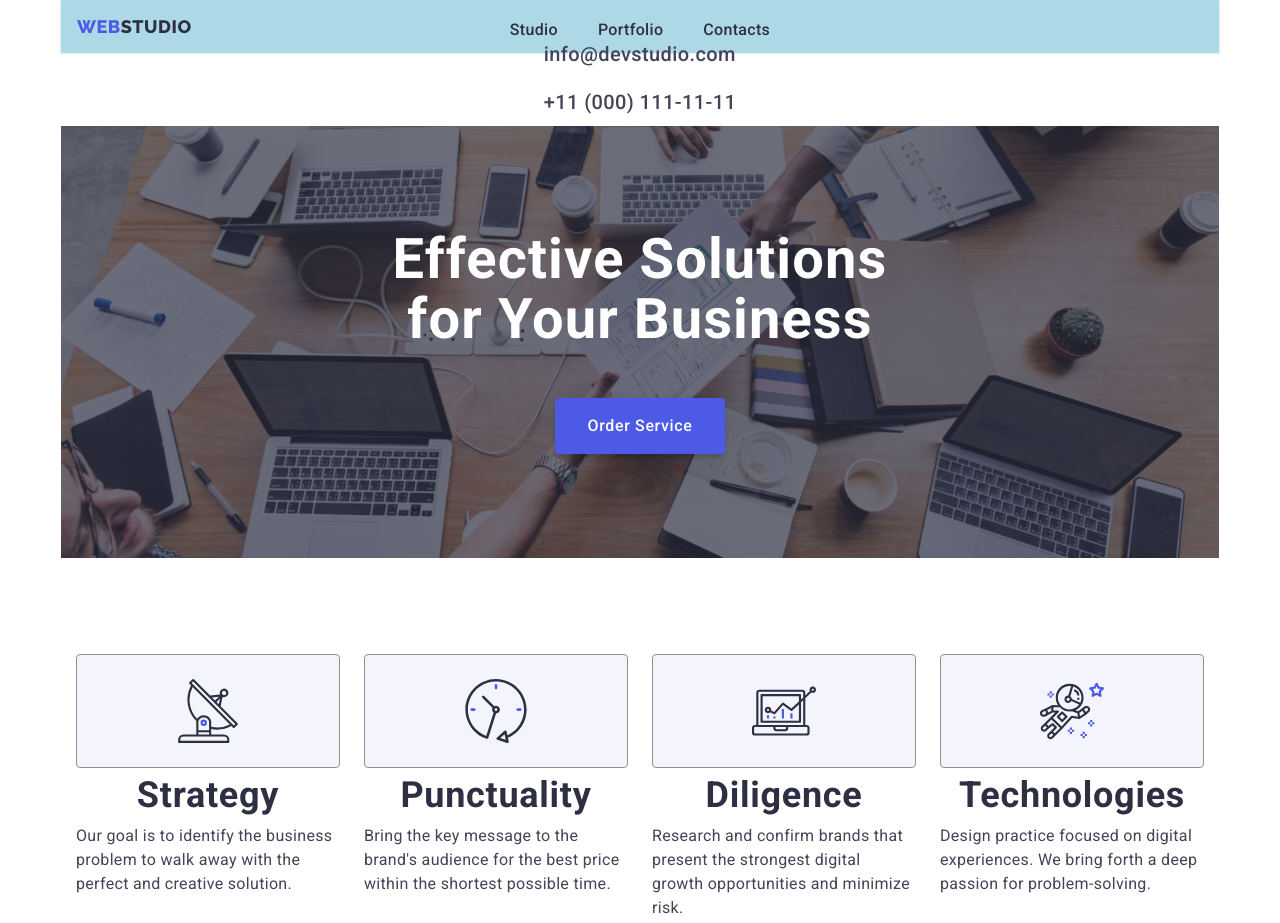
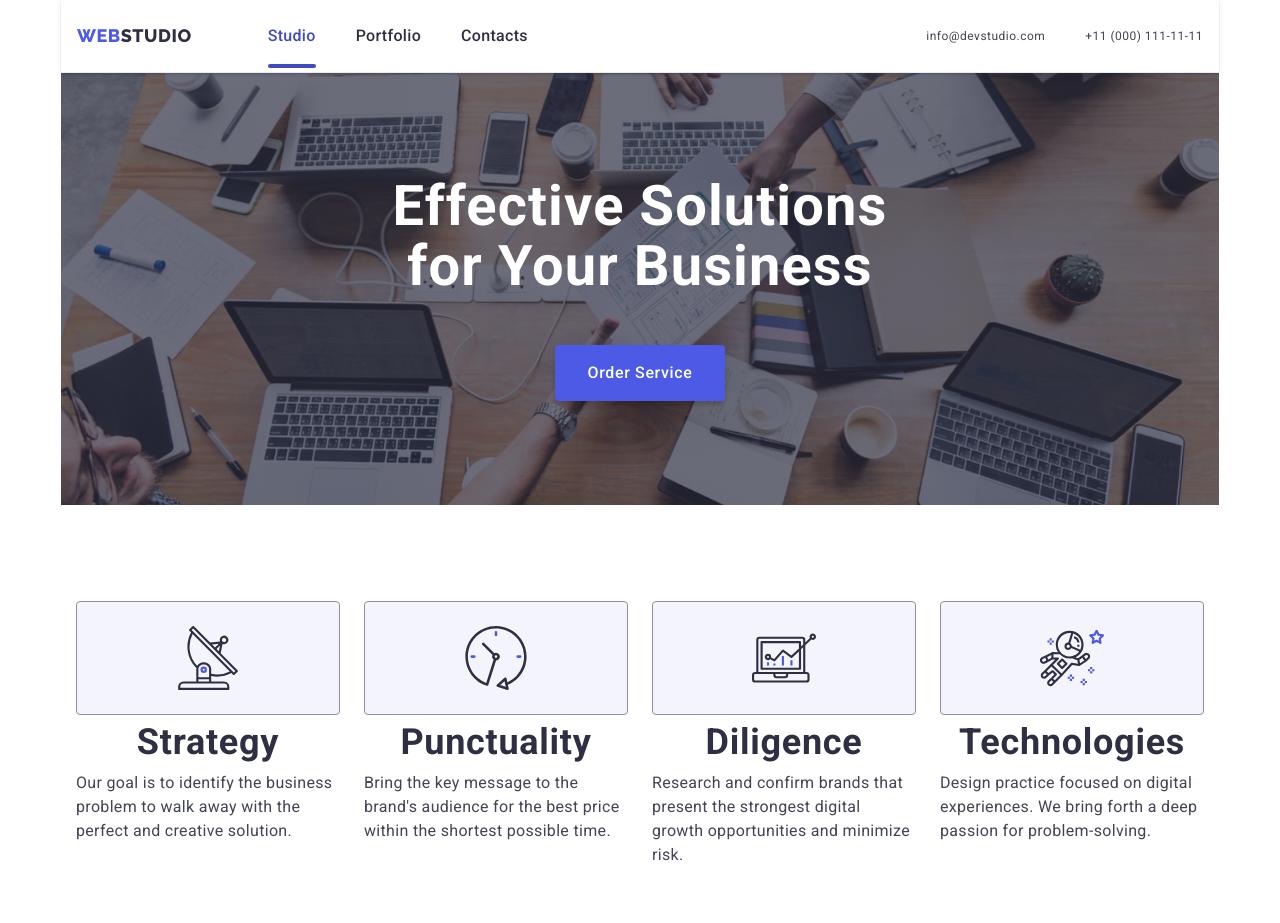
Before and after one commit to AnnaVolkodav/goit-markup-hw-06, a plain HTML site: page xindex.html in a window 1280 px wide. Shown: the top 923 px of the page. Drawn offline with nearby package versions, Linux system fonts and the light colour scheme.

Commit message:
fixing all header menu + ::after + bg

```diff
--- a/css/styles.css
+++ b/css/styles.css
@@ -56,7 +56,6 @@ img {
 /*?=================HEADER==================== */
 /*!HEADER SECTION */
 .header-section {
-  /* padding: 24px 15px; */
   border-bottom: 1px solid #e7e9fc;
   box-shadow: 0px 1px 6px 0px rgba(46, 47, 66, 0.08),
     0px 1px 1px 0px rgba(46, 47, 66, 0.16),
--- a/css/xstyle.css
+++ b/css/xstyle.css
@@ -57,7 +57,6 @@ img {
 
 /* !===HEADER */
 .header {
-  /* max-width: 320px; */
   margin: 0 auto;
 }
 
@@ -72,7 +71,7 @@ img {
   flex-direction: row;
   justify-content: space-between;
   align-items: center;
-  background-color: lightyellow;
+  background-color: #ffffff;
   border-bottom: 1px solid #e7e9fc;
   box-shadow: 0px 1px 6px 0px rgba(46, 47, 66, 0.08),
     0px 1px 1px 0px rgba(46, 47, 66, 0.16),
@@ -127,7 +126,8 @@ img {
   background-color: #ffffff;
   padding: 72px 24px 40px 16px;
   z-index: 100000;
-  /* visibility: hidden; */
+  visibility: hidden;
+  opacity: 0;
   pointer-events: none;
 
   display: flex;
@@ -216,7 +216,7 @@ img {
 
 .menu-address-list {
   display: flex;
-  flex-direction: column;
+  flex-direction: column-reverse;
   gap: 24px;
   margin-bottom: 48px;
 }
@@ -780,7 +780,8 @@ img {
   }
 
   .header-container {
-    background-color: lightpink;
+    padding-top: 0;
+    padding-bottom: 0;
   }
 
   /* ===menu */
@@ -788,19 +789,19 @@ img {
     display: none;
   }
 
-  .header-container {
-    justify-content: flex-start;
+  .header-logo-link {
+    margin-right: 120px;
   }
 
   .hidden-header-menu {
     position: relative;
     visibility: visible;
+    opacity: 1;
     pointer-events: all;
     padding: 0;
     height: 72px;
 
-    justify-content: center;
-    align-items: center;
+    flex-direction: row;
   }
 
   .menu-close-btn {
@@ -816,6 +817,49 @@ img {
     font-size: 16px;
     font-weight: 500;
     line-height: 1.5;
+  }
+
+  .menu-nav-link.current {
+    color:#404bbf;
+  }
+
+  .current {
+    position: relative;
+  }
+
+  .current::after {
+    content: "";
+    position: absolute;
+    top: 20px;
+    left: 0;
+    bottom: -1px;
+    margin-top: 20px;
+    width: 100%;
+    height: 4px;
+    background-color: #404bbf;
+    border-radius: 2px;
+  }
+
+  .menu-down-part {
+    display: flex;
+    justify-content: center;
+    align-items: center;
+  }
+
+  .menu-address-list {
+    margin-bottom: 0;
+    flex-direction: column;
+    justify-content: center;
+    align-items: center;
+    gap: 12px;
+  }
+
+  .menu-adr-link {
+    font-size: 12px;
+    font-weight: 400;
+    line-height: 1.17;
+    letter-spacing: 0.04em;
+    display: flex;
   }
 
   .menu-icon-list {
@@ -952,8 +996,15 @@ img {
     max-width: 1158px;
   }
 
-  .header-container {
-    background-color: lightblue;
+  /* ===hidden */
+  .header-logo-link {
+    margin-right: 76px;
+  }
+
+  .menu-address-list {
+    flex-direction: row;
+    gap: 40px;
+    padding-top: 0;
   }
 
   /* ===hero */
--- a/xindex.html
+++ b/xindex.html
@@ -28,55 +28,6 @@
               <use href="./images/icons.svg#icon-header-menu"></use>
             </svg>
           </button>
-          <div class="menu-backdrop visually-hidden">
-            <div class="header-page">
-              <ul>
-                <li><a href=""></a></li>
-                <li><a href=""></a></li>
-                <li><a href=""></a></li>
-              </ul>
-            </div>
-            <div class="header-contacts">
-              <ul>
-                <li><a href=""></a></li>
-                <li><a href=""></a></li>
-              </ul>
-            </div>
-            <div class="header-soc">
-              <ul>
-                <li>
-                  <a href="">
-                    <svg>
-                      <use></use>
-                    </svg>
-                  </a>
-                </li>
-                <li>
-                  <a href="">
-                    <svg>
-                      <use></use>
-                    </svg>
-                  </a>
-                </li>
-                <li>
-                  <a href="">
-                    <svg>
-                      <use></use>
-                    </svg>
-                  </a>
-                </li>
-                <li>
-                  <a href="">
-                    <svg>
-                      <use></use>
-                    </svg>
-                  </a>
-                </li>
-              </ul>
-            </div>
-          </div>
-        </div>
-
           <!-- !MENU -->
           <div class="hidden-header-menu">
             <button type="button" class="menu-close-btn">
@@ -86,7 +37,7 @@
             </button>
             <ul class="menu-nav-list">
               <li class="menu-nav-item">
-              <a href="./index.html" class="menu-nav-link link">Studio</a>
+                <a href="./index.html" class="menu-nav-link current link">Studio</a>
               </li>
               <li class="menu-nav-item link">
                 <a href="./index.html" class="menu-nav-link link">Portfolio</a>
@@ -96,10 +47,11 @@
               </li>
             </ul>
             <div class="menu-down-part">
-            <div class="address-wrapper">
                 <ul class="menu-address-list">
                   <li class="menu-adr-item">
-                  <a class="menu-adr-link link" href="mailto:info@devstudio.com"
+                    <a
+                      class="menu-adr-link link"
+                      href="mailto:info@devstudio.com"
                       >info@devstudio.com</a
                     >
                   </li>
@@ -109,8 +61,6 @@
                     >
                   </li>
                 </ul>
-            </div>
-            <div class="icons-wrapper">
                 <ul class="menu-icon-list">
                   <li class="menu-icon-item">
                     <a href="" class="link menu-icon-link">
```
Lines whose indentation alone changed are shown as unchanged.
